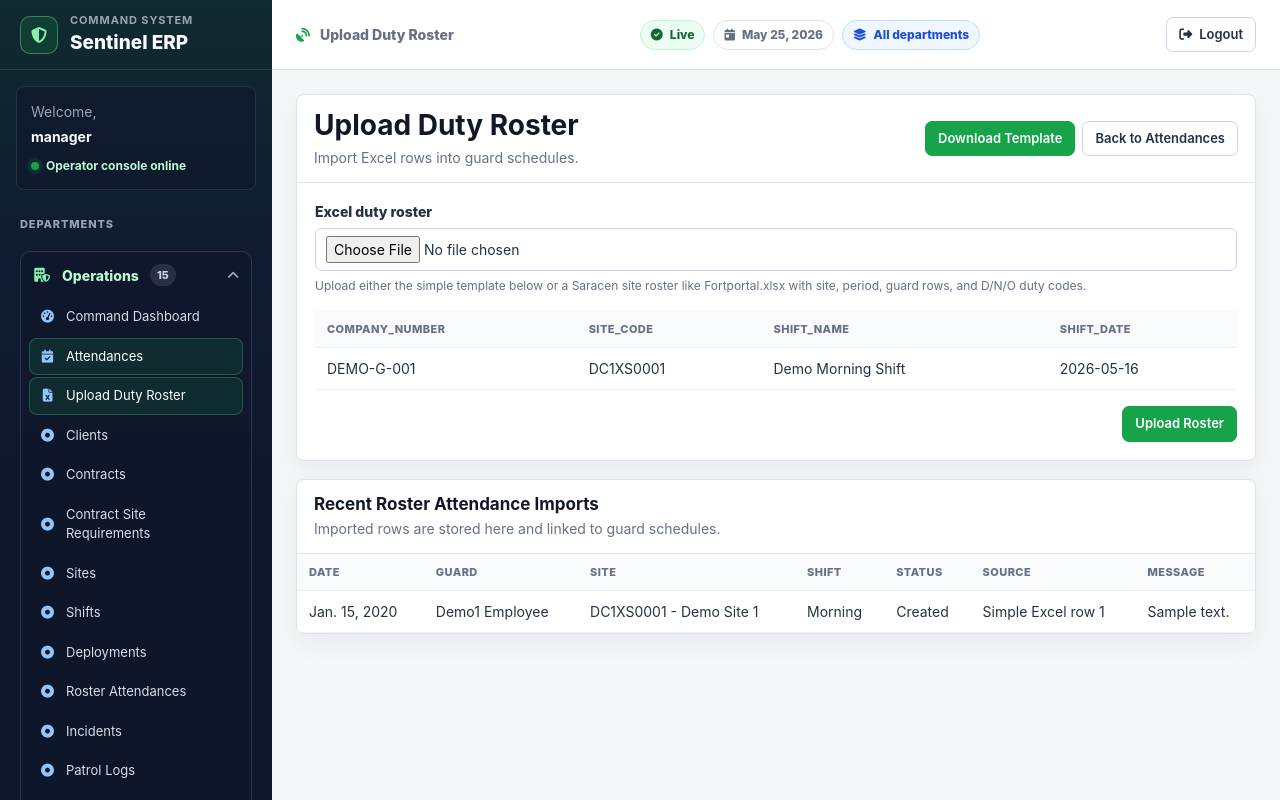
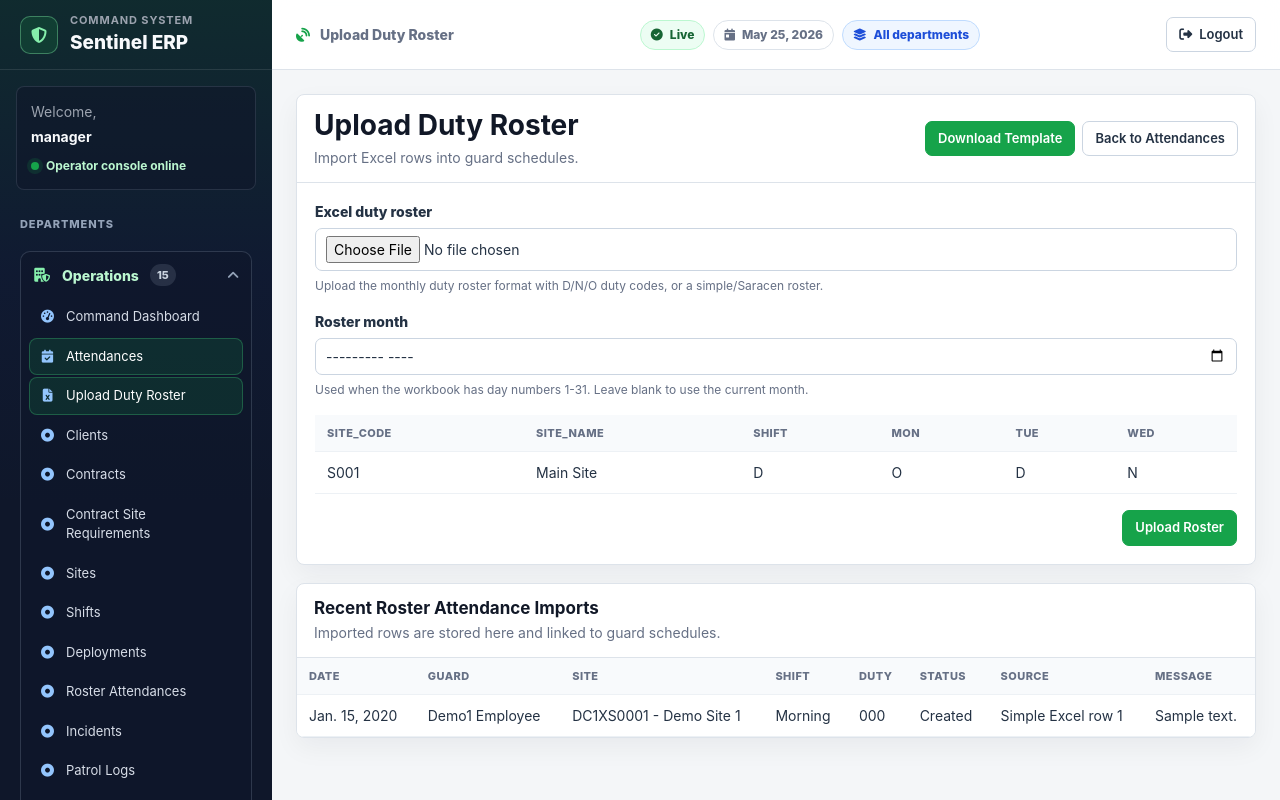
Before and after one commit to Turyatemba-silaj/GuardManagementErp, a Django app: page /attendances/upload-roster/ in a window 1280 px wide. Run offline with Django 5.2, Linux system fonts and the light colour scheme; a user stored in the database is signed in; data comes from the database, SQL or seed files in the repository; both versions use the stored data as it was after the commit; tables that the repository leaves empty hold one stand-in row (values such as "Sample post").

Commit message:
Support monthly roster off duty codes

```diff
--- a/core/admin.py
+++ b/core/admin.py
@@ -217,6 +217,7 @@ class RosterAttendanceAdmin(admin.ModelAdmin):
         "site",
         "shift",
         "import_status",
+        "duty_code",
         "source_format",
         "source_row",
         "file_name",
--- a/core/crud.py
+++ b/core/crud.py
@@ -62,7 +62,7 @@ MODEL_REGISTRY = {
         models.RosterAttendance,
         "Roster Attendances",
         "Operations",
-        ("shift_date", "employee", "site", "shift", "import_status", "source_format", "source_row", "message"),
+        ("shift_date", "employee", "site", "shift", "duty_code", "import_status", "source_format", "source_row", "message"),
     ),
     "incidents": ModelConfig(models.Incident, "Incidents", "Operations", ("incident_type", "deployment", "employee", "incident_date", "severity_level", "status")),
     "patrol-logs": ModelConfig(models.PatrolLog, "Patrol Logs", "Operations", ("employee", "site", "patrol_time", "patrol_route")),
--- a/core/models.py
+++ b/core/models.py
@@ -538,10 +538,12 @@ class RosterAttendance(TimeStampedModel):
         CREATED = "created", "Created"
         UPDATED = "updated", "Updated"
         SKIPPED = "skipped", "Skipped"
+        OFF = "off", "Off"
 
     class SourceFormat(models.TextChoices):
         SIMPLE = "simple", "Simple Excel"
         SARACEN = "saracen", "Saracen Excel"
+        WIDE_MONTHLY = "wide_monthly", "Wide Monthly Excel"
 
     batch_reference = models.CharField(max_length=36, default=uuid.uuid4, db_index=True)
     file_name = models.CharField(max_length=255, blank=True)
--- a/core/templates/core/upload_duty_roster.html
+++ b/core/templates/core/upload_duty_roster.html
@@ -21,25 +21,34 @@
             <label for="roster_file">Excel duty roster</label>
             <input id="roster_file" name="roster_file" type="file" accept=".xlsx,.xlsm" required>
             <span class="helptext">
-                Upload either the simple template below or a Saracen site roster like Fortportal.xlsx with site, period, guard rows, and D/N/O duty codes.
+                Upload the monthly duty roster format with D/N/O duty codes, or a simple/Saracen roster.
             </span>
+        </div>
+        <div class="field">
+            <label for="roster_month">Roster month</label>
+            <input id="roster_month" name="roster_month" type="month">
+            <span class="helptext">Used when the workbook has day numbers 1-31. Leave blank to use the current month.</span>
         </div>
         <div class="table-wrap">
             <table style="min-width: 760px;">
                 <thead>
                     <tr>
-                        <th>company_number</th>
                         <th>site_code</th>
-                        <th>shift_name</th>
-                        <th>shift_date</th>
+                        <th>site_name</th>
+                        <th>shift</th>
+                        <th>Mon</th>
+                        <th>Tue</th>
+                        <th>Wed</th>
                     </tr>
                 </thead>
                 <tbody>
                     <tr>
-                        <td>DEMO-G-001</td>
-                        <td>DC1XS0001</td>
-                        <td>Demo Morning Shift</td>
-                        <td>2026-05-16</td>
+                        <td>S001</td>
+                        <td>Main Site</td>
+                        <td>D</td>
+                        <td>O</td>
+                        <td>D</td>
+                        <td>N</td>
                     </tr>
                 </tbody>
             </table>
@@ -65,6 +74,7 @@
                     <th>Guard</th>
                     <th>Site</th>
                     <th>Shift</th>
+                    <th>Duty</th>
                     <th>Status</th>
                     <th>Source</th>
                     <th>Message</th>
@@ -77,13 +87,14 @@
                         <td>{{ row.employee|default:"-" }}</td>
                         <td>{{ row.site|default:"-" }}</td>
                         <td>{{ row.shift|default:"-" }}</td>
+                        <td>{{ row.duty_code|default:"-" }}</td>
                         <td>{{ row.get_import_status_display }}</td>
                         <td>{{ row.get_source_format_display }} row {{ row.source_row }}</td>
                         <td>{{ row.message|default:"-" }}</td>
                     </tr>
                 {% empty %}
                     <tr class="empty-row">
-                        <td colspan="7">No roster attendance imports yet.</td>
+                        <td colspan="8">No roster attendance imports yet.</td>
                     </tr>
                 {% endfor %}
             </tbody>
--- a/core/views.py
+++ b/core/views.py
@@ -2599,6 +2599,10 @@ def get_import_shift(shift_code):
     )[0]
 
 
+def is_off_duty_code(value):
+    return str(value or "").strip().upper() in {"O", "OFF"}
+
+
 def record_roster_attendance(
     *,
     batch_reference,
@@ -2648,6 +2652,118 @@ def roster_header_date(header, period_start, period_end):
     return None
 
 
+def monthly_date_from_day(day_value, month_start):
+    try:
+        day = int(day_value)
+    except (TypeError, ValueError):
+        return None
+    try:
+        return month_start.replace(day=day)
+    except ValueError:
+        return None
+
+
+def find_wide_monthly_roster_header(worksheet):
+    rows = list(worksheet.iter_rows(values_only=True))
+    for index, row in enumerate(rows):
+        normalized = [normalized_header(value) for value in row]
+        if {"site_code", "site_name", "shift"}.issubset(set(normalized)) and index + 1 < len(rows):
+            header_map = {header: column for column, header in enumerate(normalized) if header}
+            date_columns = []
+            for column, value in enumerate(rows[index + 1]):
+                if monthly_date_from_day(value, timezone.localdate().replace(day=1)):
+                    date_columns.append((column, value))
+            if date_columns:
+                return rows, index, header_map, date_columns
+    return rows, None, {}, []
+
+
+def import_wide_monthly_roster(worksheet, *, roster_month, file_name="", uploaded_by=None, batch_reference=None):
+    batch_reference = batch_reference or str(uuid.uuid4())
+    month_start = parse_date(f"{roster_month}-01") if roster_month else timezone.localdate().replace(day=1)
+    if not month_start:
+        month_start = timezone.localdate().replace(day=1)
+    client = get_import_client()
+    stored_rows = 0
+    off_rows = 0
+    skipped_rows = []
+    rows, header_index, headers, date_columns = find_wide_monthly_roster_header(worksheet)
+    if header_index is None:
+        return stored_rows, off_rows, skipped_rows, batch_reference
+
+    site_code_index = headers.get("site_code")
+    site_name_index = headers.get("site_name")
+    shift_index = headers.get("shift")
+    current_site = None
+    current_shift_code = ""
+
+    for row_number, row in enumerate(rows[header_index + 2 :], start=header_index + 3):
+        if not any(row):
+            continue
+        site_code = str(row[site_code_index] or "").strip() if site_code_index is not None else ""
+        site_name = str(row[site_name_index] or "").strip() if site_name_index is not None else ""
+        shift_code = str(row[shift_index] or "").strip().upper() if shift_index is not None else ""
+        if site_code or site_name:
+            lookup_name = site_name or site_code
+            current_site = models.Site.objects.filter(Q(site_code__iexact=site_code) | Q(site_name__iexact=lookup_name)).first()
+            if not current_site:
+                current_site = models.Site.objects.create(
+                    client=client,
+                    site_code=(site_code or f"IMP{row_number}")[:20],
+                    site_name=lookup_name,
+                    site_address=lookup_name,
+                    city="Imported",
+                    security_level="Imported",
+                )
+        if shift_code:
+            current_shift_code = shift_code
+        if not current_site:
+            skipped_rows.append(f"Row {row_number}: site not found")
+            continue
+
+        for column, day_value in date_columns:
+            duty_code = str(row[column] or "").strip().upper()
+            if not duty_code:
+                continue
+            shift_date = monthly_date_from_day(day_value, month_start)
+            if not shift_date:
+                skipped_rows.append(f"Row {row_number}: invalid day {day_value}")
+                continue
+            if is_off_duty_code(duty_code):
+                record_roster_attendance(
+                    batch_reference=batch_reference,
+                    file_name=file_name,
+                    source_format=models.RosterAttendance.SourceFormat.WIDE_MONTHLY,
+                    source_row=row_number,
+                    uploaded_by=uploaded_by,
+                    import_status=models.RosterAttendance.ImportStatus.OFF,
+                    message="Off duty from monthly roster.",
+                    site=current_site,
+                    shift_date=shift_date,
+                    duty_code="O",
+                )
+                off_rows += 1
+                continue
+
+            shift = get_import_shift(duty_code or current_shift_code)
+            record_roster_attendance(
+                batch_reference=batch_reference,
+                file_name=file_name,
+                source_format=models.RosterAttendance.SourceFormat.WIDE_MONTHLY,
+                source_row=row_number,
+                uploaded_by=uploaded_by,
+                import_status=models.RosterAttendance.ImportStatus.CREATED,
+                message="Stored monthly roster duty. Assign a guard from roster attendance scheduling.",
+                site=current_site,
+                shift=shift,
+                shift_date=shift_date,
+                duty_code=duty_code,
+            )
+            stored_rows += 1
+
+    return stored_rows, off_rows, skipped_rows, batch_reference
+
+
 def import_saracen_roster(worksheet, *, file_name="", uploaded_by=None, batch_reference=None):
     client = get_import_client()
     batch_reference = batch_reference or str(uuid.uuid4())
@@ -2715,7 +2831,22 @@ def import_saracen_roster(worksheet, *, file_name="", uploaded_by=None, batch_re
         employee = get_import_guard(pers_no, guard_name, row_number=row_number, site_code=current_site.site_code)
         for column_index, shift_code in date_columns:
             code = str(row[column_index] or "").strip().upper()
-            if not code or code == "O":
+            if not code:
+                continue
+            if is_off_duty_code(code):
+                record_roster_attendance(
+                    batch_reference=batch_reference,
+                    file_name=file_name,
+                    source_format=models.RosterAttendance.SourceFormat.SARACEN,
+                    source_row=row_number,
+                    uploaded_by=uploaded_by,
+                    import_status=models.RosterAttendance.ImportStatus.OFF,
+                    message="Off duty from Saracen duty roster.",
+                    employee=employee,
+                    site=current_site,
+                    shift_date=shift_code,
+                    duty_code="O",
+                )
                 continue
             shift = get_import_shift(code)
             existing_schedule = models.GuardSchedule.objects.filter(
@@ -2795,10 +2926,12 @@ def duty_roster_template(request):
     workbook = Workbook()
     worksheet = workbook.active
     worksheet.title = "Duty Roster"
-    worksheet.append(["company_number", "site_code", "shift_name", "shift_date"])
-    worksheet.append(["G-001", "SITE-001", "Day", timezone.localdate().isoformat()])
-    worksheet.append(["G-002", "SITE-001", "Night", timezone.localdate().isoformat()])
-    for column in ("A", "B", "C", "D"):
+    worksheet.append(["site_code", "site_name", "shift", "Mon", "Tue", "Wed", "Thu", "Fri", "Sat", "Sun"])
+    worksheet.append(["", "", "D", 1, 2, 3, 4, 5, 6, 7])
+    worksheet.append(["S001", "Main Site", "D", "O", "D", "D", "D", "D", "D", "D"])
+    worksheet.append(["", "Main Site", "D", "D", "O", "D", "D", "D", "D", "D"])
+    worksheet.append(["", "Main Site", "N", "N", "N", "O", "N", "N", "N", "N"])
+    for column in ("A", "B", "C", "D", "E", "F", "G", "H", "I", "J"):
         worksheet.column_dimensions[column].width = 22
     output = BytesIO()
     workbook.save(output)
@@ -2833,6 +2966,7 @@ def upload_duty_roster(request):
 
         batch_reference = str(uuid.uuid4())
         file_name = roster_file.name
+        roster_month = request.POST.get("roster_month") or timezone.localdate().strftime("%Y-%m")
         header_row = next(worksheet.iter_rows(min_row=1, max_row=1, values_only=True), [])
         headers = {normalized_header(value): index for index, value in enumerate(header_row)}
         required_groups = [
@@ -2865,6 +2999,25 @@ def upload_duty_roster(request):
                 if skipped_rows:
                     messages.error(request, "Skipped rows: " + "; ".join(skipped_rows[:8]))
                 return redirect("core:attendances")
+            wide_rows, wide_header_index, _wide_headers, _wide_date_columns = find_wide_monthly_roster_header(worksheet)
+            if wide_header_index is not None:
+                stored_rows, off_rows, skipped_rows, batch_reference = import_wide_monthly_roster(
+                    worksheet,
+                    roster_month=roster_month,
+                    file_name=file_name,
+                    uploaded_by=request.user,
+                    batch_reference=batch_reference,
+                )
+                if stored_rows or off_rows:
+                    messages.success(
+                        request,
+                        f"Monthly roster imported: {stored_rows} duty rows stored, {off_rows} off rows marked O. Batch: {batch_reference}",
+                    )
+                else:
+                    messages.error(request, "No monthly roster rows were imported from this workbook.")
+                if skipped_rows:
+                    messages.error(request, "Skipped rows: " + "; ".join(skipped_rows[:8]))
+                return redirect("core:upload_duty_roster")
             else:
                 messages.error(
                     request,
```
Also changed, not shown: core/tests.py (+38 -2 lines), core/migrations/0029_alter_rosterattendance_import_status_and_more.py (added), db.sqlite3.
